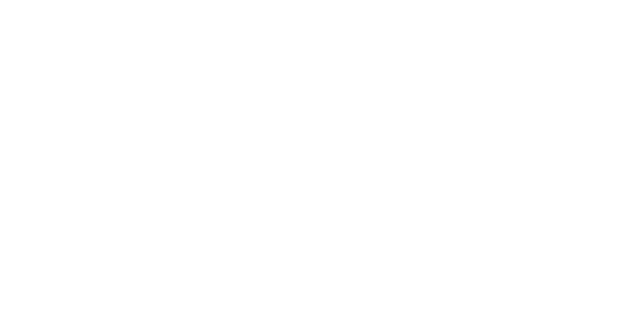
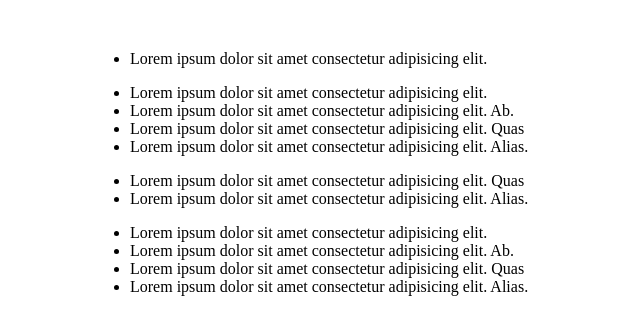
Before and after one commit to Madhurjai/branch_commit, a plain HTML site: page src/index.html in a window 1280 px wide. Shown: the whole page, without its empty margins (50-690 px from the left). Drawn offline with Linux system fonts and the light colour scheme.

Commit message:
commit second branch

```diff
--- a/src/index.html
+++ b/src/index.html
@@ -10,6 +10,26 @@
     </style>
   </head>
   <body>
+    <div class="container" style="margin:  50px auto; width: 1000px;">
+    <ul>
+      <li>Lorem ipsum dolor sit amet consectetur adipisicing elit.</li>
+    </ul>
 
+    <ul>
+      <li>Lorem ipsum dolor sit amet consectetur adipisicing elit.</li>
+      <li>Lorem ipsum dolor sit amet consectetur adipisicing elit. Ab.</li>
+      <li>Lorem ipsum dolor sit amet consectetur adipisicing elit. Quas</li>
+      <li>Lorem ipsum dolor sit amet consectetur adipisicing elit. Alias.</li>
+    </ul>
+    <ul>
+      <li>Lorem ipsum dolor sit amet consectetur adipisicing elit. Quas</li>
+      <li>Lorem ipsum dolor sit amet consectetur adipisicing elit. Alias.</li>
+    </ul>
+    <ul>
+      <li>Lorem ipsum dolor sit amet consectetur adipisicing elit.</li>
+      <li>Lorem ipsum dolor sit amet consectetur adipisicing elit. Ab.</li>
+      <li>Lorem ipsum dolor sit amet consectetur adipisicing elit. Quas</li>
+      <li>Lorem ipsum dolor sit amet consectetur adipisicing elit. Alias.</li>
+    </ul></div>
   </body>
 </html>
```
